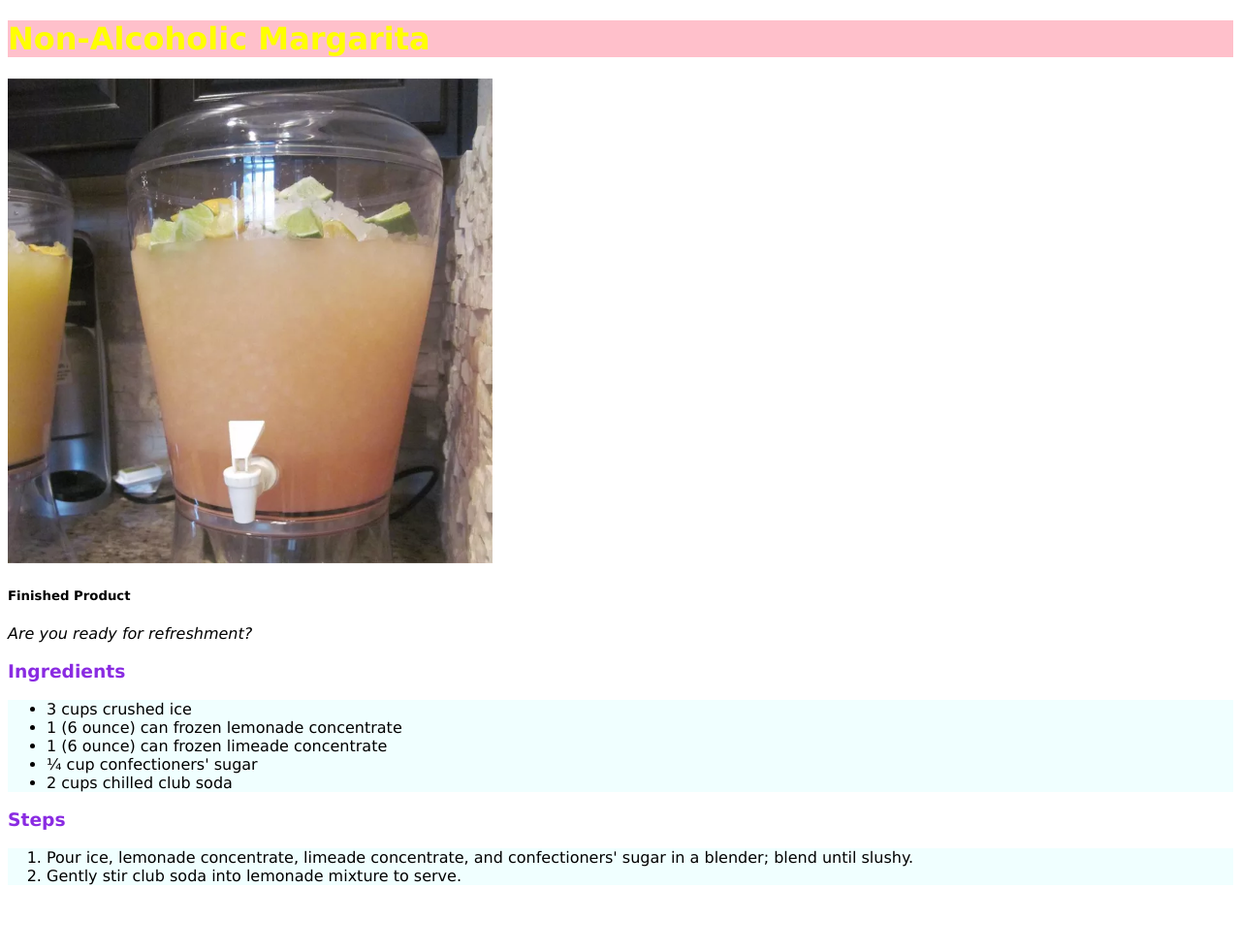
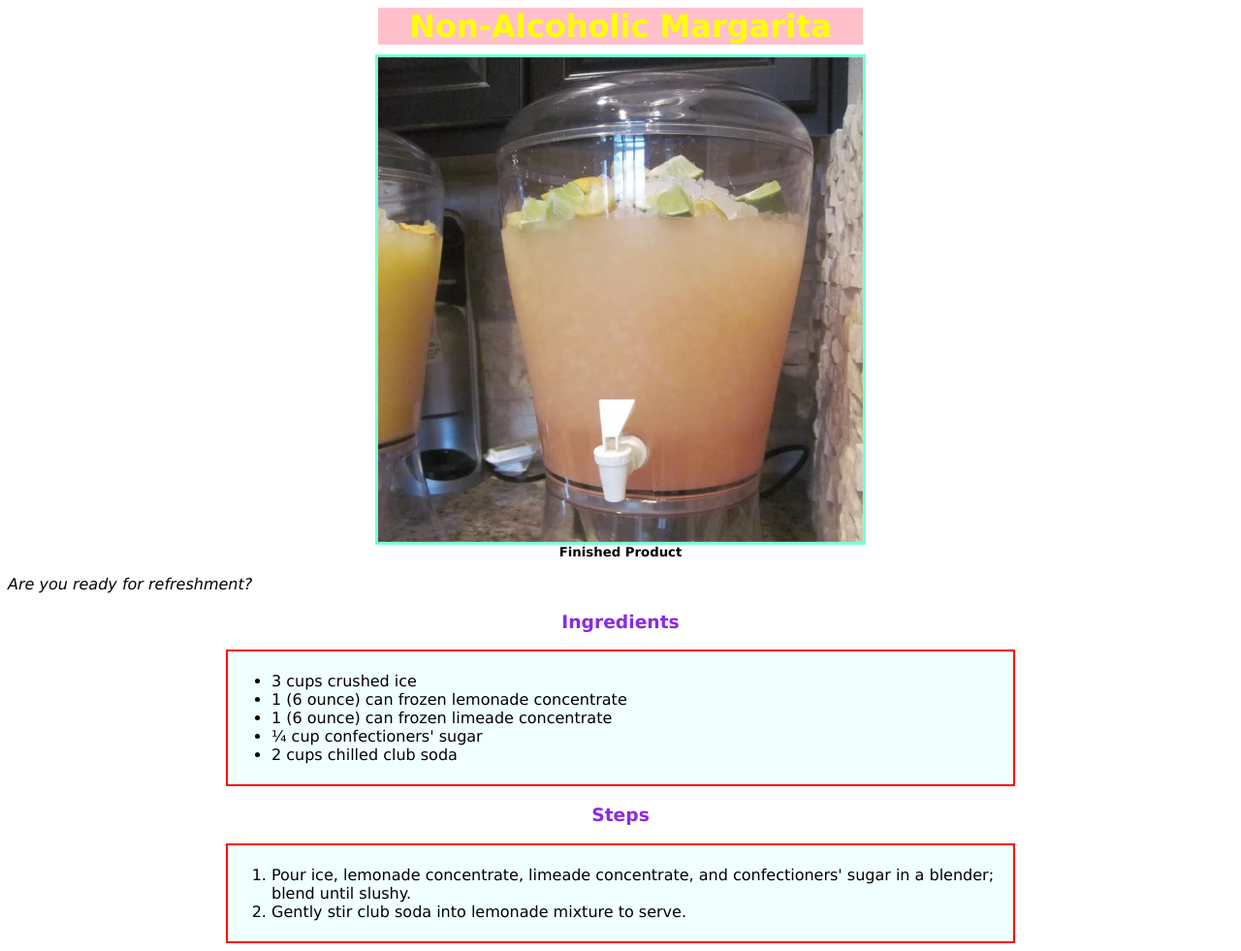
Before and after one commit to Chris323/odin_recipes, a plain HTML site: page recipes/na-margarita.html in a window 1280 px wide. Shown: the whole page at 97% size. Before the commit the page ends 929 px from the top, so only its background shows below. Drawn offline with Linux system fonts and the light colour scheme.

Commit message:
Add styling and spacing to css
I added some spacing to our divs and other elements, nothing crazy,
nothing crazy, just practice.

```diff
--- a/css/styles.css
+++ b/css/styles.css
@@ -1,27 +1,58 @@
 body {
     font-family: Verdana, sans-serif;
+    box-sizing: border-box;
+}
+
+a:visited {
+    text-decoration: none;
+    color: orange;
 }
 
 #mainer-h1 {
     background-color: lightgreen;
     font-weight: 400;
     color: white;
+    text-align: center;
+    padding: 10px;
 
+    width: 50%;
+    margin: 0 auto;
+
+    margin-bottom: 8px;
+    border: 4px solid goldenrod;
 }
 
 .index.listo{
     background-color: black;
     color: white;
     font-weight: 300;
+    padding: 8px 10px;
+    border: 2px solid palevioletred;
+    width: 50%;
+    margin: auto;
 }
 
 .imgr {
     height: auto;
     width: 500px;
+    display: block;
+    margin: 0 auto;
+    border: 3px solid aquamarine;
 }
 
 .h1 {
     background-color: pink;
+    text-align: center;
+    width: 500px;
+    margin: 0 auto;
+    margin-bottom: 10px;
+}
+
+h5 {
+    display: block;
+    width: 200px;
+    margin: 0 auto;
+    text-align: center;
 }
 
 .chili {
@@ -43,7 +74,19 @@ p {
 .ingre,
 .stepr {
     background-color: azure;
+    padding: 5px;
+    width: 800px;
+    margin: 0 auto;
+    border: 2px solid red;
 
+}
+
+.head{
+    text-align: center;
+}
+
+.step{
+    text-align: center;
 }
 
 .listy {
--- a/recipes/na-margarita.html
+++ b/recipes/na-margarita.html
@@ -13,7 +13,7 @@
 
     <p>Are you ready for refreshment?</p>
 
-    <h3 class="listy">Ingredients</h3>
+    <h3 class="listy head">Ingredients</h3>
     <div class="ingre">
     <ul>
         <li>3 cups crushed ice</li>
@@ -23,7 +23,7 @@
         <li>2 cups chilled club soda</li>
     </ul>
     </div>
-    <h3 class="listy">Steps</h3>
+    <h3 class="listy step">Steps</h3>
     <div class="stepr">
     <ol>
         <li>Pour ice, lemonade concentrate, limeade concentrate, and confectioners' sugar in a blender; blend until slushy.</li>
```
Also changed, not shown: recipes/tea_punch.html (+2 -2 lines).
